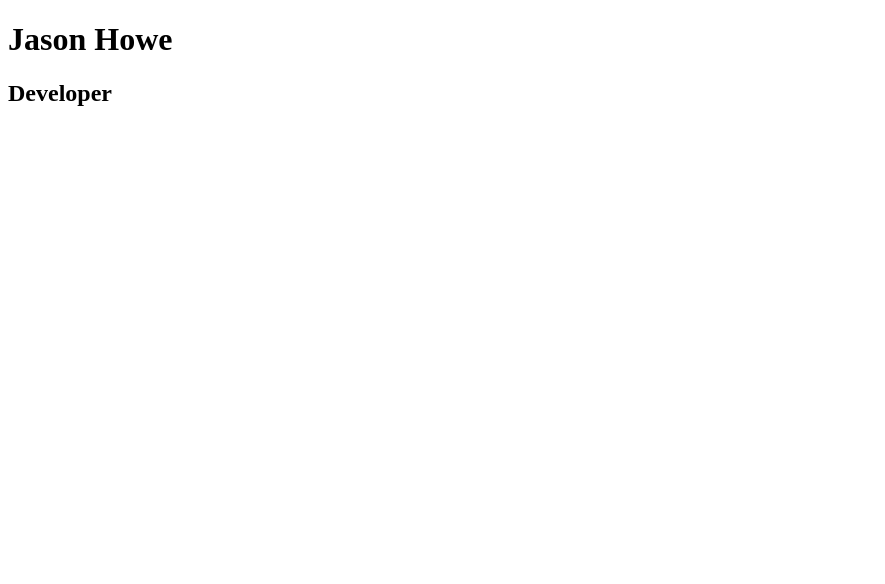
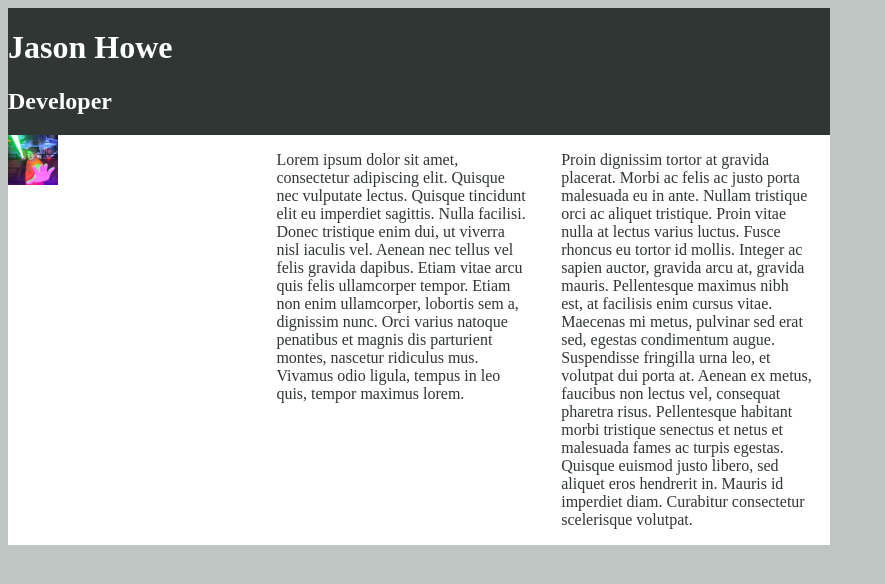
Before and after one commit to howe-jm/Portfolio-Main, a plain HTML site: page index.html in a window 1280 px wide. Shown: the whole page, without its empty margins (0-885 px from the left). Drawn offline with Linux system fonts and the light colour scheme.

Commit message:
Added image, style and html updates.

```diff
--- a/index.html
+++ b/index.html
@@ -4,16 +4,33 @@
     <meta charset="UTF-8">
     <meta name="viewport" content="width=device-width, initial-scale=1.0">
     <title>Jason Howe - Developer</title>
-    <link rel="stylesheet" type="text/css" href="style.css">
+    <link rel="stylesheet" type="text/css" href="main.css">
 </head>
 <body>
     <header>
-    <h1>Jason Howe</h1>
-    <h2>Developer</h2>
+        <div class="head-container">
+            <div class=name-box>
+                <h1>Jason Howe</h1>
+                <h2>Developer</h2>
+            </div>
+        </div>
     </header>
 
     <main>
+        <div class="container">
+            <div class="main-img">
+                <img src="images/j-howe.png" class="portrait">
+            </div>
+            <div class="traits-box">
+                <p>Lorem ipsum dolor sit amet, consectetur adipiscing elit. Quisque nec vulputate lectus. Quisque tincidunt elit eu imperdiet sagittis. Nulla facilisi. Donec tristique enim dui, ut viverra nisl iaculis vel. Aenean nec tellus vel felis gravida dapibus. Etiam vitae arcu quis felis ullamcorper tempor. Etiam non enim ullamcorper, lobortis sem a, dignissim nunc. Orci varius natoque penatibus et magnis dis parturient montes, nascetur ridiculus mus. Vivamus odio ligula, tempus in leo quis, tempor maximus lorem. </p>
+            </div>
+            <div class="traits-box">
+                <p>Proin dignissim tortor at gravida placerat. Morbi ac felis ac justo porta malesuada eu in ante. Nullam tristique orci ac aliquet tristique. Proin vitae nulla at lectus varius luctus. Fusce rhoncus eu tortor id mollis. Integer ac sapien auctor, gravida arcu at, gravida mauris. Pellentesque maximus nibh est, at facilisis enim cursus vitae. Maecenas mi metus, pulvinar sed erat sed, egestas condimentum augue. Suspendisse fringilla urna leo, et volutpat dui porta at. Aenean ex metus, faucibus non lectus vel, consequat pharetra risus. Pellentesque habitant morbi tristique senectus et netus et malesuada fames ac turpis egestas. Quisque euismod justo libero, sed aliquet eros hendrerit in. Mauris id imperdiet diam. Curabitur consectetur scelerisque volutpat. </p>
+            </div>
 
+
+
+        </div>
     </main>
 
     <footer>
--- a/main.css
+++ b/main.css
@@ -3,6 +3,64 @@
 }
 
 body {
-    background-color: #ffffff;
+    background-color: #BEC5C2;
     color: #303633;
 }
+
+img {
+    size: 100%;
+}
+
+header.h1 {
+    padding: 0 0 0 2%;
+}
+
+/* Flexbox element controls */
+
+
+.head-container{
+    display: flex;
+    background-color: #303633;
+    color: #FFFFFF;
+    flex-flow: row wrap;
+}
+
+.name-box {
+    flex-grow: 1;
+    flex: 1;
+}
+
+.container {
+    display: flex;
+    background-color: #ffffff;
+    flex-flow: column wrap;
+}
+
+.main-img {
+    flex: 1;
+}
+
+.portrait {
+    width: 20%;
+}
+
+.traits-box {
+
+    flex: 1;
+    margin: 0 2% 0 2%;
+}
+
+/* Flexbox element controls with Media Queries */
+
+@media all and (min-width: 800px) {
+    body {
+        justify-content: center;
+    }
+    .head-container {
+        width: 65%;
+    }
+    .container {
+        flex-flow: row wrap;
+        width: 65%
+    }
+}
```
